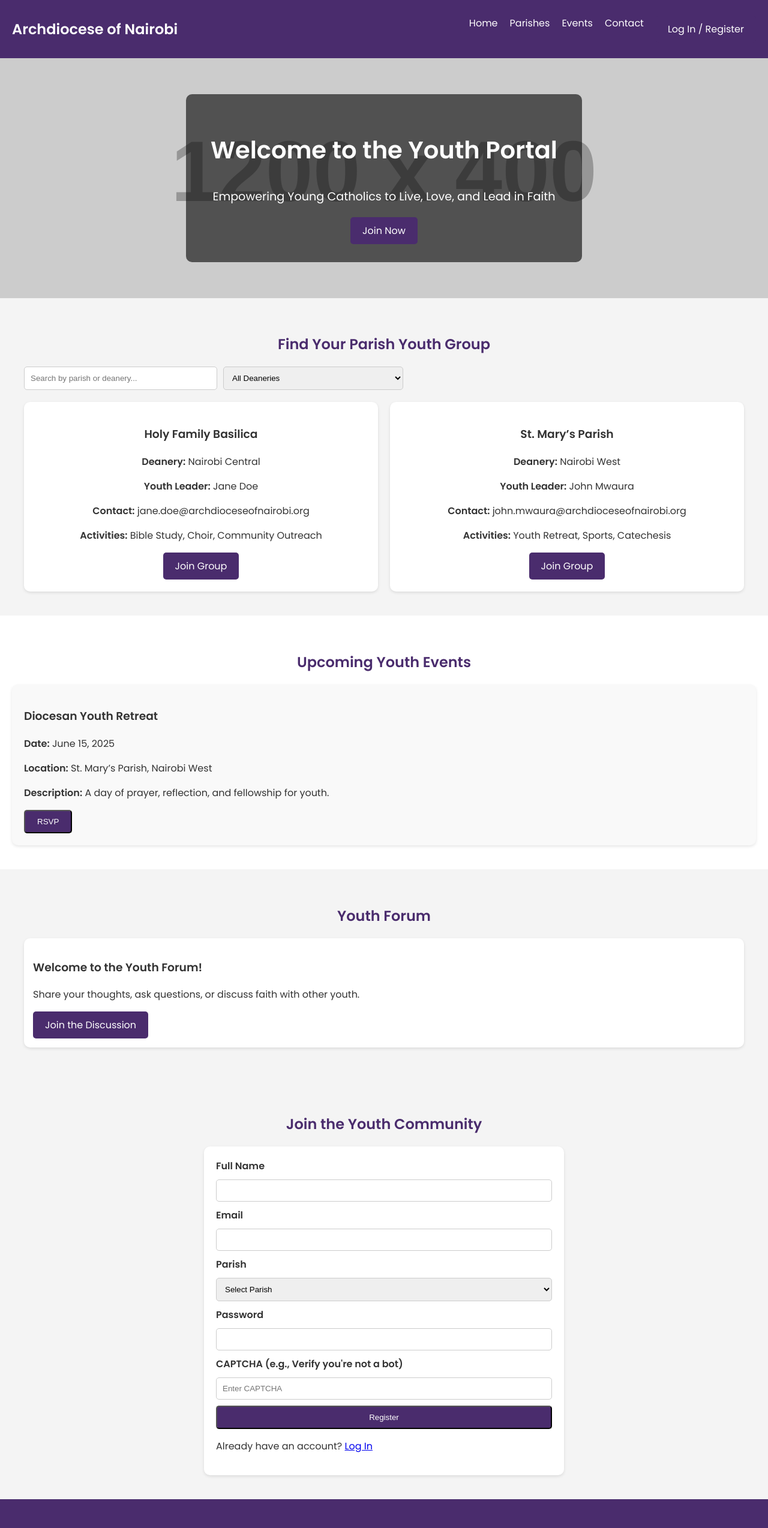
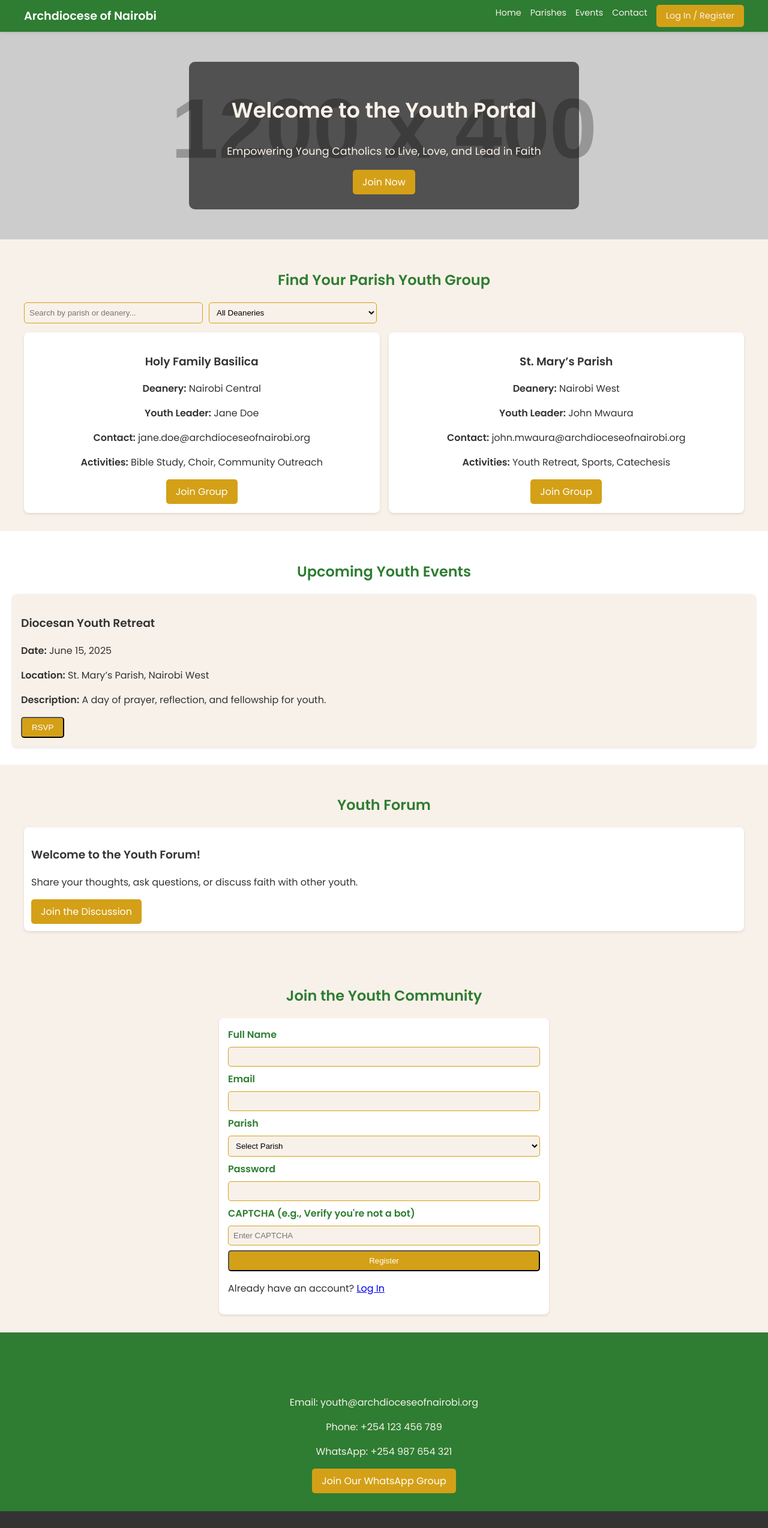
Before and after one commit to GitauMax/sample, a plain HTML site: page index.html in a window 1280 px wide. Shown: the top 2547 px of the page at 60% size. Drawn offline with Linux system fonts and the light colour scheme; placeholder pictures from the web are drawn by us.

Commit message:
Update index.html

```diff
--- a/index.html
+++ b/index.html
@@ -11,19 +11,19 @@
             font-family: 'Poppins', sans-serif;
             margin: 0;
             padding: 0;
-            background-color: #f4f4f4;
+            background-color: #F8F1E9; /* Pearl White */
             color: #333;
         }
 
         h2 {
             text-align: center;
-            color: #4a2c6d; /* Archdiocese purple */
+            color: #2E7D32; /* Green */
         }
 
         .btn {
             display: inline-block;
-            padding: 10px 20px;
-            background-color: #4a2c6d;
+            padding: 8px 16px;
+            background-color: #D4A017; /* Gold */
             color: #fff;
             text-decoration: none;
             border-radius: 5px;
@@ -31,77 +31,97 @@
         }
 
         .btn:hover {
-            background-color: #6b3e9a;
+            background-color: #e0b93a; /* Lighter Gold */
             transform: scale(1.05);
         }
 
-        /* Header */
+        /* Header and Navbar */
         header {
-            background-color: #4a2c6d;
+            background-color: #2E7D32; /* Green */
             color: #fff;
-            padding: 10px 20px;
+            padding: 8px 15px; /* Reduced height */
             position: sticky;
             top: 0;
             z-index: 100;
+            box-shadow: 0 2px 4px rgba(0, 0, 0, 0.1);
         }
 
         nav {
             display: flex;
             justify-content: space-between;
             align-items: center;
+            max-width: 1200px;
+            margin: 0 auto;
         }
 
         .logo {
-            font-size: 1.5em;
+            font-size: 1.2em;
             font-weight: 600;
         }
 
         .nav-links {
             list-style: none;
             display: flex;
-            gap: 20px;
+            gap: 15px;
+            margin: 0;
+            padding: 0;
         }
 
         .nav-links li a {
-            color: #fff;
+            color: #F8F1E9; /* Pearl White */
             text-decoration: none;
+            font-size: 0.9em;
+        }
+
+        .nav-links li a:hover {
+            color: #D4A017; /* Gold */
+        }
+
+        /* Hamburger Menu */
+        .hamburger {
+            display: none;
+            font-size: 1.2em;
+            cursor: pointer;
+            color: #F8F1E9;
         }
 
         /* Language Toggle */
         .lang-toggle {
             position: absolute;
-            top: 20px;
-            right: 20px;
+            top: 10px;
+            right: 60px;
         }
 
         .lang-toggle select {
             padding: 5px;
             border-radius: 5px;
+            background-color: #F8F1E9;
+            color: #2E7D32;
         }
 
         /* Welcome Section */
         #welcome {
-            background: url('https://via.placeholder.com/1200x400/4a2c6d/fff?text=Youth+Retreat') center/cover no-repeat;
+            background: url('https://via.placeholder.com/1200x400/2E7D32/fff?text=Youth+Retreat') center/cover no-repeat;
             text-align: center;
-            padding: 60px 20px;
-            color: #fff;
+            padding: 50px 20px;
+            color: #F8F1E9;
             animation: fadeIn 1s ease-in;
         }
 
         .banner {
             background-color: rgba(0, 0, 0, 0.6);
-            padding: 30px;
+            padding: 25px;
             border-radius: 10px;
             max-width: 600px;
             margin: 0 auto;
         }
 
         .banner h1 {
-            font-size: 2.5em;
+            font-size: 2.2em;
         }
 
         .banner p {
-            font-size: 1.2em;
+            font-size: 1.1em;
         }
 
         @keyframes fadeIn {
@@ -111,7 +131,7 @@
 
         /* Parishes Section */
         #parishes {
-            padding: 40px 20px;
+            padding: 30px 20px;
             max-width: 1200px;
             margin: 0 auto;
         }
@@ -119,29 +139,30 @@
         .filter-search {
             display: flex;
             gap: 10px;
-            margin-bottom: 20px;
+            margin-bottom: 15px;
             flex-wrap: wrap;
         }
 
-        #search-parish, #deanery-filter {
-            padding: 10px;
-            border: 1px solid #ccc;
+        #search-parish, #search-parish-sw, #deanery-filter {
+            padding: 8px;
+            border: 1px solid #D4A017; /* Gold */
             border-radius: 5px;
             width: 100%;
-            max-width: 300px;
+            max-width: 280px;
+            background-color: #F8F1E9;
         }
 
         .parish-list {
             display: grid;
-            grid-template-columns: repeat(auto-fit, minmax(250px, 1fr));
-            gap: 20px;
+            grid-template-columns: repeat(auto-fit, minmax(240px, 1fr));
+            gap: 15px;
         }
 
         .parish-card {
             background-color: #fff;
-            padding: 20px;
-            border-radius: 10px;
-            box-shadow: 0 2px 5px rgba(0, 0, 0, 0.1);
+            padding: 15px;
+            border-radius: 8px;
+            box-shadow: 0 2px 4px rgba(0, 0, 0, 0.1);
             text-align: center;
             transition: transform 0.3s;
         }
@@ -152,51 +173,53 @@
 
         /* Events Section */
         #events {
-            padding: 40px 20px;
+            padding: 30px 20px;
             background-color: #fff;
         }
 
         .event-list {
             display: grid;
-            grid-template-columns: repeat(auto-fit, minmax(250px, 1fr));
-            gap: 20px;
+            grid-template-columns: repeat(auto-fit, minmax(240px, 1fr));
+            gap: 15px;
         }
 
         .event-card {
-            background-color: #f9f9f9;
-            padding: 20px;
-            border-radius: 10px;
-            box-shadow: 0 2px 5px rgba(0, 0, 0, 0.1);
+            background-color: #F8F1E9;
+            padding: 15px;
+            border-radius: 8px;
+            box-shadow: 0 2px 4px rgba(0, 0, 0, 0.1);
         }
 
-        /* Registration/Login Section */
+        /* Registration/Login/Dashboard Sections */
         #register, #dashboard {
-            padding: 40px 20px;
-            max-width: 600px;
+            padding: 30px 20px;
+            max-width: 550px;
             margin: 0 auto;
         }
 
         .form-container {
             background-color: #fff;
-            padding: 20px;
-            border-radius: 10px;
-            box-shadow: 0 2px 5px rgba(0, 0, 0, 0.1);
+            padding: 15px;
+            border-radius: 8px;
+            box-shadow: 0 2px 4px rgba(0, 0, 0, 0.1);
         }
 
         form {
             display: flex;
             flex-direction: column;
-            gap: 10px;
+            gap: 8px;
         }
 
         form label {
             font-weight: 600;
+            color: #2E7D32;
         }
 
         form input, form select {
-            padding: 10px;
-            border: 1px solid #ccc;
+            padding: 8px;
+            border: 1px solid #D4A017;
             border-radius: 5px;
+            background-color: #F8F1E9;
         }
 
         /* Login Modal */
@@ -215,62 +238,82 @@
 
         .modal-content {
             background-color: #fff;
-            padding: 20px;
-            border-radius: 10px;
-            max-width: 400px;
+            padding: 15px;
+            border-radius: 8px;
+            max-width: 380px;
             width: 90%;
         }
 
         .close-btn {
             float: right;
-            font-size: 1.5em;
+            font-size: 1.3em;
             cursor: pointer;
+            color: #2E7D32;
         }
 
         /* Forum Section */
         #forum {
-            padding: 40px 20px;
+            padding: 30px 20px;
             max-width: 1200px;
             margin: 0 auto;
         }
 
         .forum-post {
             background-color: #fff;
-            padding: 15px;
-            border-radius: 10px;
+            padding: 12px;
+            border-radius: 8px;
             margin-bottom: 10px;
-            box-shadow: 0 2px 5px rgba(0, 0, 0, 0.1);
+            box-shadow: 0 2px 4px rgba(0, 0, 0, 0.1);
         }
 
         /* Contact Section */
         #contact {
-            padding: 40px 20px;
+            padding: 30px 20px;
             text-align: center;
-            background-color: #4a2c6d;
-            color: #fff;
+            background-color: #2E7D32;
+            color: #F8F1E9;
         }
 
         /* Footer */
         footer {
             text-align: center;
-            padding: 20px;
+            padding: 15px;
             background-color: #333;
-            color: #fff;
+            color: #F8F1E9;
         }
 
         /* Responsive Design */
         @media (max-width: 768px) {
             .nav-links {
+                display: none;
                 flex-direction: column;
-                gap: 10px;
+                position: absolute;
+                top: 25px;
+                left: 0;
+                width: 100%;
+                background-color: #2E7D32;
+                padding: 10px;
+            }
+
+            .nav-links.active {
+                display: flex;
+            }
+
+            .hamburger {
+                display: block;
+            }
+
+            .lang-toggle {
+                right: 50px;
+                top: 8px;
+            }
+
+            .banner h1 {
+                font-size: 1.6em;
             }
 
             .filter-search {
                 flex-direction: column;
-            }
-
-            .banner h1 {
-                font-size: 1.8em;
             }
         }
     </style>
@@ -284,10 +327,11 @@
         </select>
     </div>
 
-    <!-- Header -->
+    <!-- Header with Hamburger Menu -->
     <header>
         <nav>
             <div class="logo">Archdiocese of Nairobi</div>
+            <div class="hamburger">☰</div>
             <ul class="nav-links">
                 <li><a href="https://archdioceseofnairobi.org/" data-lang="en">Home</a>
                     <a href="https://archdioceseofnairobi.org/" data-lang="sw" style="display: none;">Nyumbani</a></li>
@@ -348,7 +392,6 @@
                 <p data-lang="sw" style="display: none;"><strong>Maelezo:</strong> Siku ya sala, tafakari, na ushirika kwa vijana.</p>
                 <button class="btn rsvp-btn" data-event="retreat">RSVP</button>
             </div>
-            <!-- Add more event cards dynamically -->
         </div>
     </section>
 
@@ -400,7 +443,7 @@
         </div>
     </section>
 
-    <!-- User Dashboard (Post-Login, Hidden by Default) -->
+    <!-- User Dashboard -->
     <section id="dashboard" style="display: none;">
         <h2 data-lang="en">Welcome, <span id="user-name">User</span>!</h2>
         <h2 data-lang="sw" style="display: none;">Karibu, <span id="user-name-sw">Mtumiaji</span>!</h2>
@@ -420,7 +463,7 @@
     <!-- Login Modal -->
     <div id="login-modal" class="modal">
         <div class="modal-content">
-            <span class="close-btn">&times;</span>
+            <span class="close-btn">×</span>
             <h2 data-lang="en">Log In</h2>
             <h2 data-lang="sw" style="display: none;">Ingia</h2>
             <form id="login-form">
@@ -484,6 +527,12 @@
             }
         ];
 
+        // Hamburger Menu Toggle
+        document.querySelector(".hamburger").addEventListener("click", () => {
+            const navLinks = document.querySelector(".nav-links");
+            navLinks.classList.toggle("active");
+        });
+
         // Language Toggle
         document.getElementById("language-toggle").addEventListener("change", function() {
             const lang = this.value;
@@ -543,12 +592,11 @@
             const password = document.getElementById("password").value;
             const captcha = document.getElementById("captcha").value;
 
-            if (captcha !== "1234") { // Placeholder CAPTCHA check
+            if (captcha !== "1234") {
                 alert("Invalid CAPTCHA. Please try again.");
                 return;
             }
 
-            // Simulate registration (replace with API call)
             localStorage.setItem("user", JSON.stringify({ name, email, parish }));
             alert("Registration successful! Welcome to the Youth Portal.");
             showDashboard(name, parish);
@@ -625,4 +673,4 @@
         });
     </script>
 </body>
-</html>
+    </html>
```
